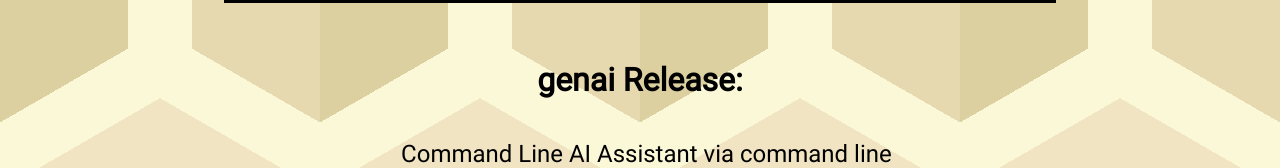
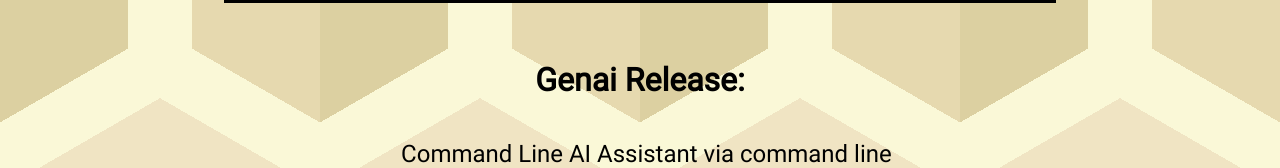
Before and after one commit to Solonce/Solonce, a plain HTML site: page genai.html in a window 1280 px wide. Shown: the part 228-396 px from the top of the page. Drawn offline with Linux system fonts and the light colour scheme; a script that the page names is missing; a small style sheet from the web is missing.

Commit message:
Add files via upload

```diff
--- a/genai.html
+++ b/genai.html
@@ -35,7 +35,7 @@
     </div>
     <div class="main-divider"></div>
     <div class="article-container">
-        <h1><p class="article-title-head">genai Release:</p></h1>
+        <h1><p class="article-title-head">Genai Release:</p></h1>
         <h2><p class="article-title-desc">Command Line AI Assistant via command line or shell</p></h2>
     </div>
     <div class="article-body">
```
